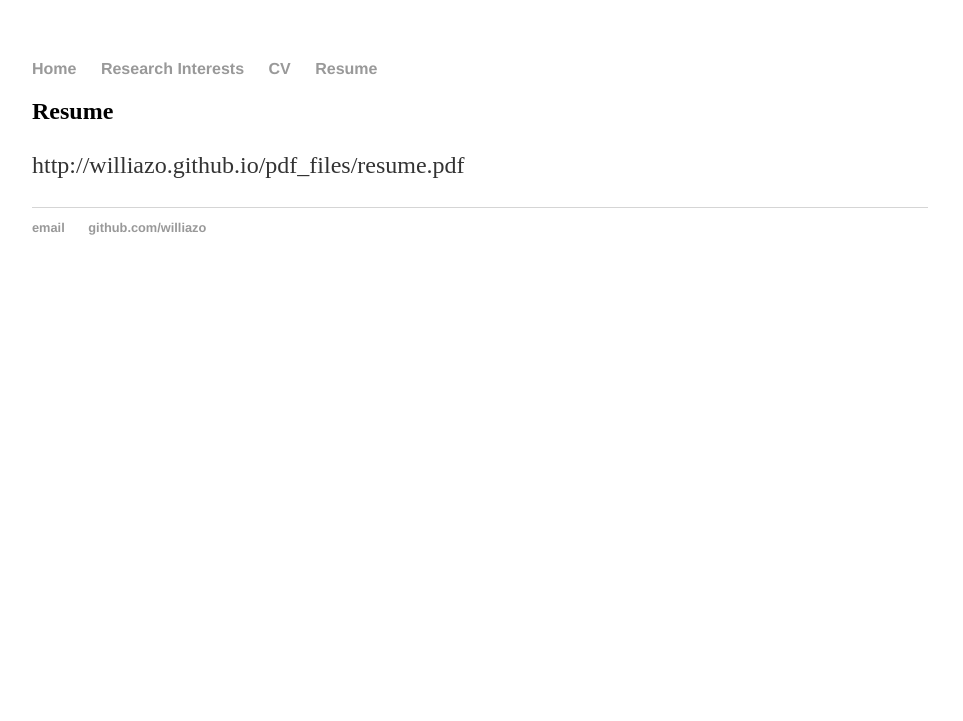
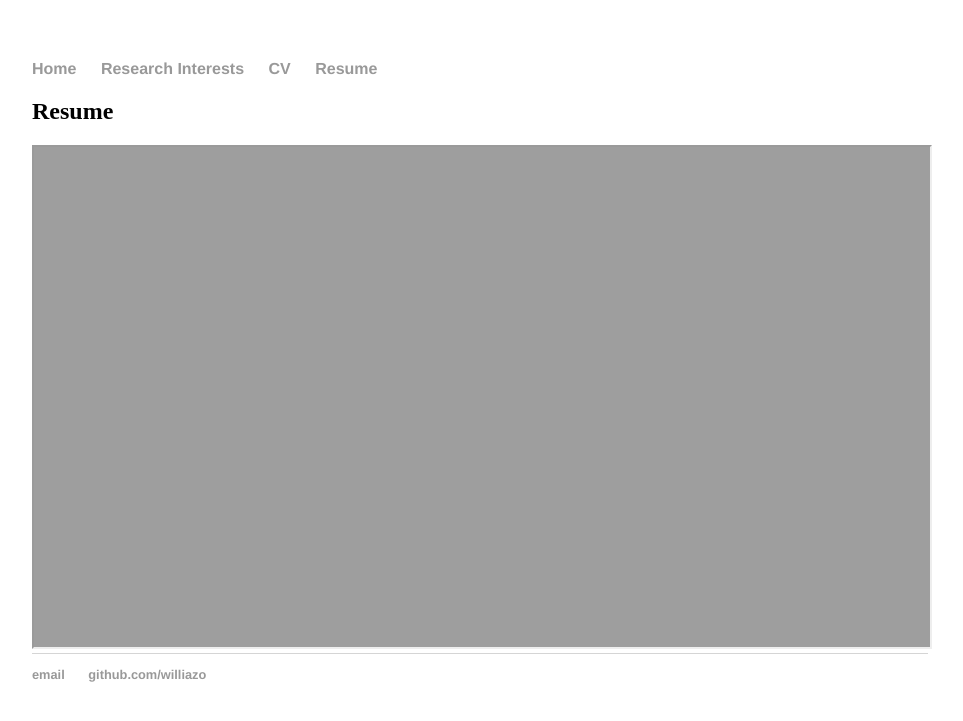
Before and after one commit to williazo/williazo.github.io, a Jekyll site: the page built from resume.md, in a window 1280 px wide. Shown: the top 721 px of the page, without its empty margins (160-1123 px from the left). Built offline with Jekyll 4.4.1, drawn with Linux system fonts in a browser that asks for light colours.

Commit message:
fixing resume.pdf option

```diff
--- a/resume.md
+++ b/resume.md
@@ -3,4 +3,5 @@ layout: default
 title: resume
 ---
 ## Resume
-{{ site.url }}{{ post.url }}/pdf_files/resume.pdf
+ <iframe src="https://williazo.github.io/pdf_files/resume.pdf" width="100%" height="500px">
+ </iframe>
```
